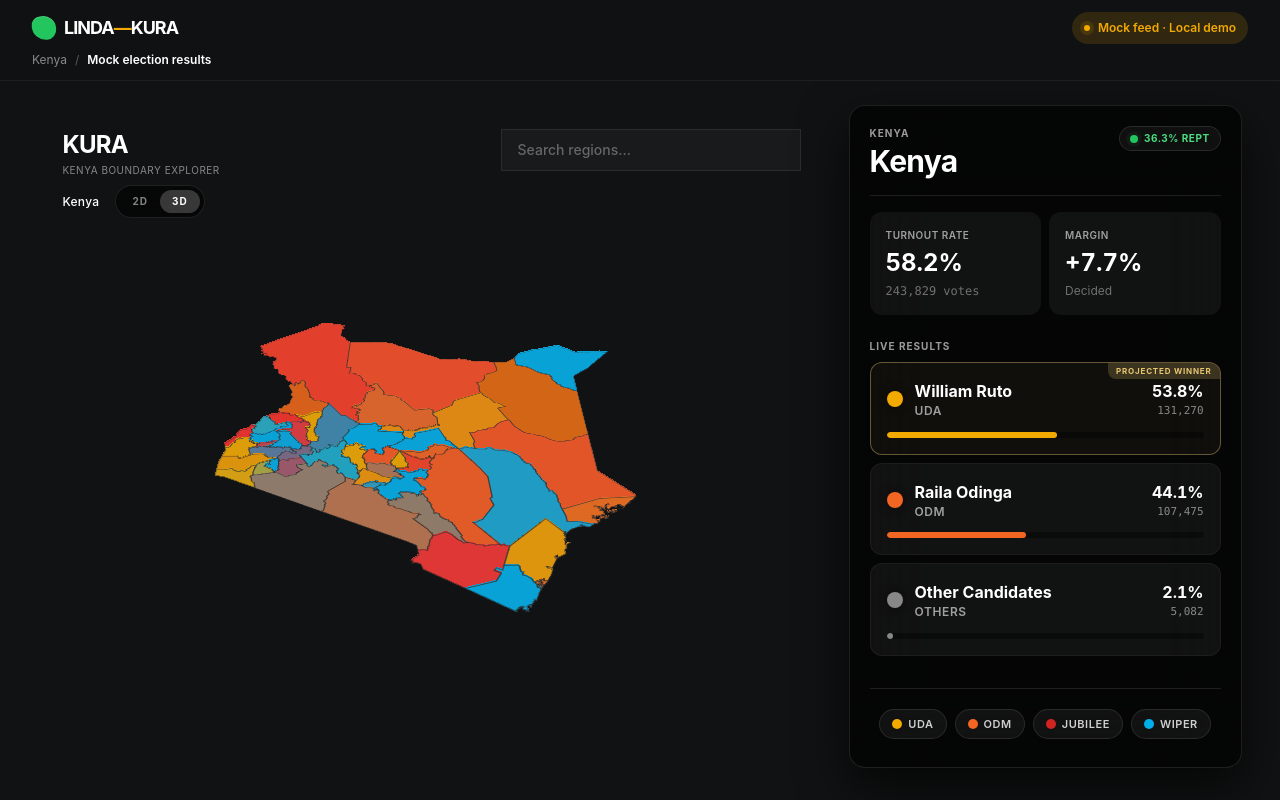
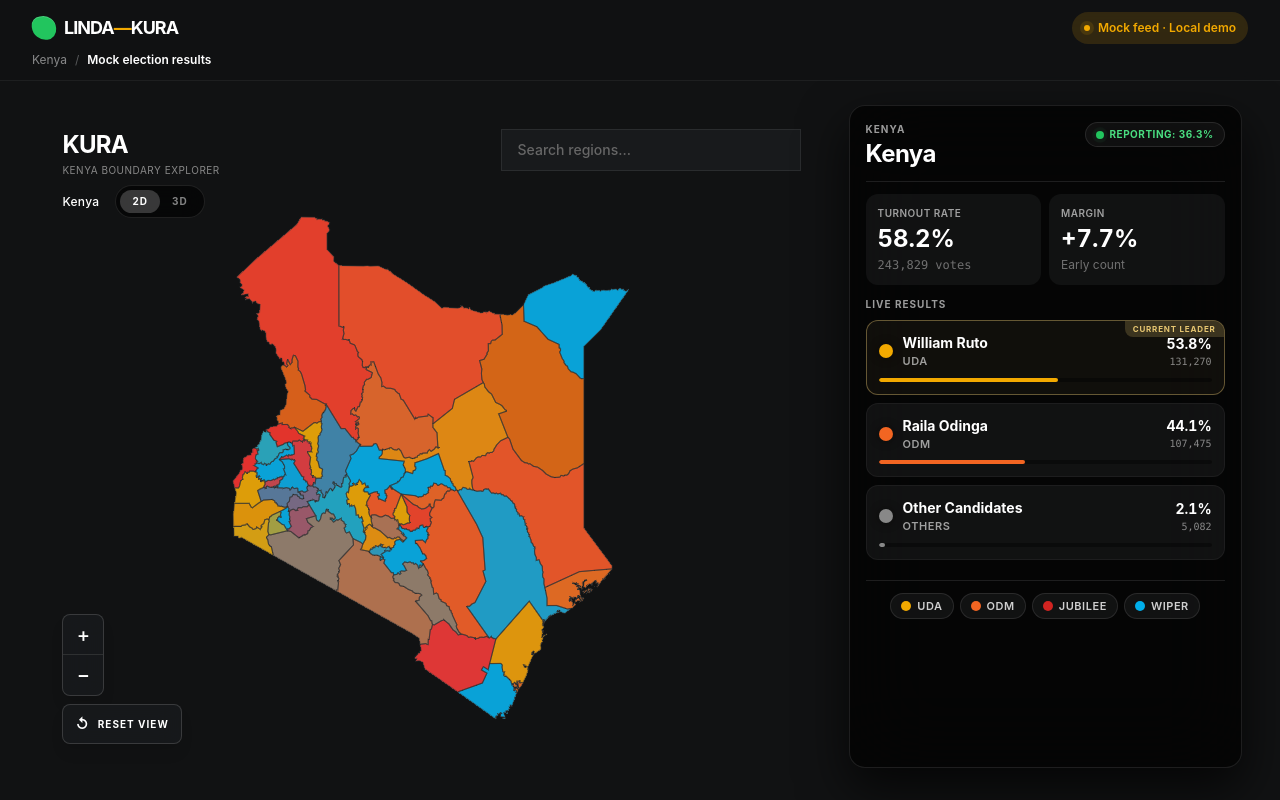
Before and after one commit to Riq32/linda-kura-website, a Next.js app: page / in a window 1280 px wide. Built offline with nearby package versions, Linux system fonts and the light colour scheme.

Commit message:
Update drilldown map and results panel

```diff
--- a/src/components/drilldown-map.tsx
+++ b/src/components/drilldown-map.tsx
@@ -6,6 +6,10 @@ import type { AdminUnit, DrillLevel, MapLocation, RegionElectionData } from "@/s
 
 type FeatureCollection = GeoJSON.FeatureCollection<GeoJSON.Polygon | GeoJSON.MultiPolygon, AdminUnit["properties"]>;
 const files = { counties: "/geojson/counties.geojson", constituencies: "/geojson/constituencies.geojson", wards: "/geojson/wards.geojson" } as const;
+const MAP_ZOOM_BOUNDS = { min: 4.75, max: 13.5 };
+// Keep fitted geometry below the persistent search and breadcrumb overlays.
+const FIT_PADDING = { top: 112, right: 48, bottom: 48, left: 48 };
+const FIT_MAX_ZOOM: Record<DrillLevel, number> = { country: 9.5, county: 9.5, constituency: 11.5, ward: 13 };
 
 function errorMessage(error: unknown) {
   return error instanceof Error ? error.message : "The map data could not be loaded.";
@@ -16,6 +20,17 @@ function bbox(features: AdminUnit[]) {
   const visit = (node: unknown): void => { if (Array.isArray(node) && typeof node[0] === "number") values.push(node as number[]); else if (Array.isArray(node)) node.forEach(visit); };
   features.forEach(feature => visit(feature.geometry.coordinates));
   return values.reduce((result, [x, y]) => result.extend([x, y]), new maplibregl.LngLatBounds());
+}
+
+function fitMapToFeatures(map: MapLibreMap, features: AdminUnit[], level: DrillLevel, camera?: { pitch: number; bearing: number }) {
+  const bounds = bbox(features);
+  if (bounds.isEmpty()) return;
+  map.fitBounds(bounds, {
+    padding: FIT_PADDING,
+    duration: matchMedia("(prefers-reduced-motion: reduce)").matches ? 0 : 800,
+    maxZoom: FIT_MAX_ZOOM[level],
+    ...camera
+  });
 }
 
 function getCenter(feature: AdminUnit): [number, number] {
@@ -56,7 +71,7 @@ export function DrilldownMap({ onLocationChange, onHoverChange }: { onLocationCh
   const electionDataRef = useRef<Record<string, RegionElectionData>>({});
   const [searchQuery, setSearchQuery] = useState("");
   const [searchResults, setSearchResults] = useState<{ name: string; level: string; hierarchy?: string; properties: any }[]>([]);
-  const [viewMode, setViewMode] = useState<"3D" | "2D">("3D");
+  const [viewMode, setViewMode] = useState<"3D" | "2D">("2D");
   const [announcement, setAnnouncement] = useState("");
 
   useEffect(() => {
@@ -120,8 +135,7 @@ export function DrilldownMap({ onLocationChange, onHoverChange }: { onLocationCh
     });
 
     visibleFeaturesRef.current = features;
-    const bounds = bbox(features);
-    if (!bounds.isEmpty()) map.fitBounds(bounds, { padding: 72, duration: matchMedia("(prefers-reduced-motion: reduce)").matches ? 0 : 800, maxZoom: next.level === "ward" ? 13 : next.level === "constituency" ? 11.5 : 9.5 });
+    fitMapToFeatures(map, features, next.level);
     locationRef.current = next; setLocation(next); onLocationChange(next);
   }, [onLocationChange]);
 
@@ -209,7 +223,7 @@ export function DrilldownMap({ onLocationChange, onHoverChange }: { onLocationCh
 
   useEffect(() => {
     if (!container.current || mapRef.current) return;
-    const map = new maplibregl.Map({ container: container.current, attributionControl: false, style: { version: 8, sources: {}, layers: [{ id: "ground", type: "background", paint: { "background-color": "#111213" } }] }, center: [37.9, 0.3], zoom: 5.2, pitch: 58, bearing: -15 });
+    const map = new maplibregl.Map({ container: container.current, attributionControl: false, style: { version: 8, sources: {}, layers: [{ id: "ground", type: "background", paint: { "background-color": "#111213" } }] }, center: [37.9, 0.3], zoom: 5.2, minZoom: MAP_ZOOM_BOUNDS.min, maxZoom: MAP_ZOOM_BOUNDS.max, pitch: 0, bearing: 0 });
     map.keyboard.disable();
     mapRef.current = map;
     requestAnimationFrame(() => map.resize());
@@ -336,6 +350,24 @@ export function DrilldownMap({ onLocationChange, onHoverChange }: { onLocationCh
     ...(location.constituency ? [{ label: location.constituency.properties.shapeName, level: "constituency" as DrillLevel }] : []),
     ...(location.ward ? [{ label: location.ward.properties.shapeName, level: "ward" as DrillLevel }] : [])
   ];
+  const parentCrumb = crumbs.length > 1 ? crumbs[crumbs.length - 2] : undefined;
+  const resetView = useCallback(() => {
+    const map = mapRef.current;
+    const features = visibleFeaturesRef.current;
+    if (!map || !features.length) return;
+
+    fitMapToFeatures(map, features, locationRef.current.level, {
+      pitch: viewMode === "3D" ? 58 : 0,
+      bearing: viewMode === "3D" ? -15 : 0
+    });
+  }, [viewMode]);
+  const changeZoom = useCallback((amount: 1 | -1) => {
+    const map = mapRef.current;
+    if (!map) return;
+    const duration = matchMedia("(prefers-reduced-motion: reduce)").matches ? 0 : 250;
+    if (amount > 0) map.zoomIn({ duration });
+    else map.zoomOut({ duration });
+  }, []);
   const caption = location.level === "country" ? { eyebrow: "National view", title: "Kenya counties", copy: "Select a county to explore its constituencies." } : location.level === "county" ? { eyebrow: "County view", title: `${location.county?.properties.shapeName ?? "County"} constituencies`, copy: "Select a constituency to explore its wards." } : { eyebrow: "Constituency view", title: `${location.constituency?.properties.shapeName ?? "Constituency"} wards`, copy: "Hover a ward to identify its boundary." };
   const handleKeyDown = useCallback((e: React.KeyboardEvent<HTMLDivElement>) => {
     const map = mapRef.current;
@@ -428,6 +460,19 @@ export function DrilldownMap({ onLocationChange, onHoverChange }: { onLocationCh
       </div>
     </nav>
 
+    <div className="absolute bottom-6 left-6 z-20 flex flex-col items-start gap-2" aria-label="Map controls">
+      <div className="overflow-hidden rounded-lg border border-white/15 bg-[#181A1C]/95 shadow-lg backdrop-blur-md">
+        <button type="button" onClick={() => changeZoom(1)} disabled={isLoading} className="grid h-10 w-10 place-items-center border-b border-white/10 text-xl font-medium text-white transition hover:bg-white/10 focus:outline-none focus-visible:bg-white/15 disabled:cursor-not-allowed disabled:text-white/30" aria-label="Zoom in" title="Zoom in">+</button>
+        <button type="button" onClick={() => changeZoom(-1)} disabled={isLoading} className="grid h-10 w-10 place-items-center text-xl font-medium text-white transition hover:bg-white/10 focus:outline-none focus-visible:bg-white/15 disabled:cursor-not-allowed disabled:text-white/30" aria-label="Zoom out" title="Zoom out">−</button>
+      </div>
+      <button type="button" onClick={resetView} disabled={isLoading} className="flex h-10 items-center gap-2 rounded-lg border border-white/15 bg-[#181A1C]/95 px-3 text-[10px] font-bold uppercase tracking-widest text-white shadow-lg backdrop-blur-md transition hover:bg-white/10 focus:outline-none focus-visible:bg-white/15 disabled:cursor-not-allowed disabled:text-white/30" title="Reset the current map view">
+        <span aria-hidden="true" className="text-sm leading-none">↺</span> Reset view
+      </button>
+      {parentCrumb && <button type="button" onClick={() => void navigate(parentCrumb.level)} disabled={isLoading} className="flex h-10 items-center rounded-lg border border-[#FFE600]/60 bg-[#111213]/95 px-3 text-[10px] font-bold uppercase tracking-widest text-[#FFE600] shadow-lg backdrop-blur-md transition hover:bg-[#FFE600] hover:text-[#111213] focus:outline-none focus-visible:bg-[#FFE600] focus-visible:text-[#111213] disabled:cursor-not-allowed disabled:border-white/20 disabled:text-white/30" title={`Return to ${parentCrumb.label}`}>
+        Back to {parentCrumb.label}
+      </button>}
+    </div>
+
     {tooltip && <div className="pointer-events-none absolute z-20 border border-[#2A2C2E] bg-[#181A1C] px-3 py-1.5 text-[10px] font-bold uppercase tracking-widest text-white" style={{ left: tooltip.x, top: tooltip.y }}>{tooltip.name}</div>}
     {isLoading && <div className="absolute inset-0 z-20 grid place-items-center bg-[#111213]/80 text-[10px] font-bold uppercase tracking-[0.2em] text-white"><span className="border border-[#2A2C2E] px-6 py-3">Loading Kenya</span></div>}
     {loadError && <div className="absolute inset-0 z-30 grid place-items-center bg-[#111213] p-6 text-center"><div><p className="text-sm font-bold text-white">Map unavailable</p><p className="mt-2 text-xs text-[#888]">{loadError}</p><button type="button" onClick={() => void navigate("country")} className="mt-6 border border-[#2A2C2E] px-4 py-2 text-[10px] font-bold uppercase tracking-widest text-white transition hover:bg-[#2A2C2E]">Retry map</button></div></div>}
--- a/src/components/results-panel.tsx
+++ b/src/components/results-panel.tsx
@@ -15,6 +15,9 @@ export function ResultsPanel({ location, activeData, nationalData }: ResultsPane
   const [hoveredLegendParty, setHoveredLegendParty] = useState<string | null>(null);
 
   const data = activeData || nationalData;
+  const reportingPct = data.stationsReportingPct;
+  const isDecided = reportingPct >= 95 && data.margin > 5;
+  const raceStatus = reportingPct < 50 ? "Early count" : reportingPct < 95 ? "Results pending" : isDecided ? "Decided" : "Too Close to Call";
 
   const crumbs = [
     { label: "Kenya", level: "country" },
@@ -26,44 +29,44 @@ export function ResultsPanel({ location, activeData, nationalData }: ResultsPane
   return (
     <motion.aside
       layout
-      className="flex h-full min-w-0 flex-col overflow-y-auto rounded-2xl border border-white/10 bg-black/70 p-5 shadow-[0_20px_50px_rgba(0,0,0,0.7)] backdrop-blur-2xl"
+      className="flex h-full min-w-0 flex-col overflow-y-auto rounded-2xl border border-white/10 bg-black/70 p-4 shadow-[0_20px_50px_rgba(0,0,0,0.7)] backdrop-blur-2xl"
       aria-label="Telemetry dashboard"
     >
-      <div className="flex flex-col gap-4">
-        <div className="flex flex-col gap-1.5 border-b border-white/10 pb-4">
+      <div className="flex flex-col gap-3">
+        <div className="flex flex-col gap-1 border-b border-white/10 pb-3">
           <div className="flex items-start justify-between gap-4">
             <div className="flex flex-col gap-0.5">
               <span className="text-[10px] font-bold uppercase tracking-widest text-white/60">
                 {crumbs.map(c => c.label.toUpperCase()).join(' > ')}
               </span>
-              <h2 className="text-3xl font-bold tracking-tight text-white">{data.name}</h2>
+              <h2 className="text-2xl font-bold leading-tight tracking-tight text-white">{data.name}</h2>
             </div>
             <div className="flex items-center gap-1.5 rounded-full border border-white/10 bg-white/5 px-2.5 py-1 backdrop-blur-md">
               <span className="relative flex h-2 w-2">
                 <span className="absolute inline-flex h-full w-full animate-ping rounded-full bg-green-400 opacity-75"></span>
                 <span className="relative inline-flex h-2 w-2 rounded-full bg-green-500"></span>
               </span>
-              <span className="whitespace-nowrap text-[10px] font-bold uppercase tracking-wider text-green-400">
-                {data.stationsReportingPct.toFixed(1)}% REPT
+              <span className="whitespace-nowrap text-[10px] font-bold uppercase tracking-wider text-green-400" title={`${reportingPct.toFixed(1)}% of stations reporting`}>
+                Reporting: {reportingPct.toFixed(1)}%
               </span>
             </div>
           </div>
         </div>
 
-        <div className="grid grid-cols-2 gap-2 pb-2">
-          <div className="flex flex-col gap-1 rounded-xl bg-white/5 p-4">
+        <div className="grid grid-cols-2 gap-2">
+          <div className="flex flex-col gap-0.5 rounded-xl bg-white/5 p-3">
             <span className="text-[10px] font-semibold uppercase tracking-wider text-white/60">Turnout Rate</span>
             <div className="flex items-baseline gap-2">
               <span className="text-2xl font-bold tabular-nums text-white">{data.turnoutPct.toFixed(1)}%</span>
             </div>
             <span className="text-xs font-mono text-white/40">{data.totalVotesCast.toLocaleString()} votes</span>
           </div>
-          <div className="flex flex-col gap-1 rounded-xl bg-white/5 p-4">
+          <div className="flex flex-col gap-0.5 rounded-xl bg-white/5 p-3">
             <span className="text-[10px] font-semibold uppercase tracking-wider text-white/60">Margin</span>
             <div className="flex items-baseline gap-2">
               <span className="text-2xl font-bold tabular-nums text-white">+{data.margin.toFixed(1)}%</span>
             </div>
-            <span className="text-xs text-white/40">{data.margin > 5 ? "Decided" : "Too Close to Call"}</span>
+            <span className="text-xs text-white/40">{raceStatus}</span>
           </div>
         </div>
 
@@ -82,25 +85,25 @@ export function ResultsPanel({ location, activeData, nationalData }: ResultsPane
                     exit={{ opacity: 0 }}
                     transition={{ type: "spring", stiffness: 300, damping: 30 }}
                     key={party.party}
-                    className={`relative overflow-hidden rounded-xl border p-4 transition-opacity duration-200 ${index === 0 ? 'border-[#e6c671]/40 bg-[#e6c671]/5' : 'border-white/5 bg-white/5'}`}
+                    className={`relative overflow-hidden rounded-xl border p-3 transition-opacity duration-200 ${index === 0 ? 'border-[#e6c671]/40 bg-[#e6c671]/5' : 'border-white/5 bg-white/5'}`}
                   >
                     {index === 0 && (
-                      <div className="absolute right-0 top-0 rounded-bl-lg bg-[#e6c671]/20 px-2 py-0.5 text-[8px] font-bold uppercase tracking-widest text-[#e6c671]">Projected Winner</div>
+                      <div className="absolute right-0 top-0 rounded-bl-lg bg-[#e6c671]/20 px-2 py-0.5 text-[8px] font-bold uppercase tracking-widest text-[#e6c671]">{isDecided ? "Projected Winner" : "Current Leader"}</div>
                     )}
-                    <div className="mb-3 flex items-center justify-between">
-                      <div className="flex items-center gap-3">
-                        <div className="h-4 w-4 rounded-full shadow-[0_0_8px_rgba(0,0,0,0.5)]" style={{ backgroundColor: party.color }} />
+                    <div className="mb-2 flex items-center justify-between">
+                      <div className="flex items-center gap-2.5">
+                        <div className="h-3.5 w-3.5 rounded-full shadow-[0_0_8px_rgba(0,0,0,0.5)]" style={{ backgroundColor: party.color }} />
                         <div className="flex flex-col">
-                          <span className="text-base font-bold text-white">{party.candidate}</span>
-                          <span className="text-xs font-semibold uppercase tracking-wider text-white/60">{party.party}</span>
+                          <span className="text-sm font-bold text-white">{party.candidate}</span>
+                          <span className="text-[11px] font-semibold uppercase tracking-wider text-white/60">{party.party}</span>
                         </div>
                       </div>
                       <div className="flex flex-col items-end">
-                        <span className="text-base font-bold tabular-nums text-white">{party.percentage.toFixed(1)}%</span>
-                        <span className="text-[11px] font-mono text-white/50">{party.votes.toLocaleString()}</span>
+                        <span className="text-sm font-bold tabular-nums text-white">{party.percentage.toFixed(1)}%</span>
+                        <span className="text-[10px] font-mono text-white/50">{party.votes.toLocaleString()}</span>
                       </div>
                     </div>
-                    <div className="h-1.5 w-full overflow-hidden rounded-full bg-black/40">
+                    <div className="h-1 w-full overflow-hidden rounded-full bg-black/40">
                       <motion.div
                         className="h-full rounded-full"
                         initial={{ width: 0 }}
@@ -116,14 +119,14 @@ export function ResultsPanel({ location, activeData, nationalData }: ResultsPane
           </div>
         </div>
 
-        <div className="mt-4 flex flex-wrap justify-center gap-2 border-t border-white/10 pt-5">
+        <div className="mt-2 flex flex-wrap justify-center gap-1.5 border-t border-white/10 pt-3">
           {PARTIES.map(party => (
             <button
               key={party.name}
               type="button"
               onMouseEnter={() => setHoveredLegendParty(party.name)}
               onMouseLeave={() => setHoveredLegendParty(null)}
-              className={`flex items-center gap-1.5 rounded-full border border-white/10 bg-white/5 px-3 py-1.5 transition-colors hover:bg-white/10 ${hoveredLegendParty === party.name ? 'ring-1 ring-white/30' : ''}`}
+              className={`flex items-center gap-1.5 rounded-full border border-white/10 bg-white/5 px-2.5 py-1 transition-colors hover:bg-white/10 ${hoveredLegendParty === party.name ? 'ring-1 ring-white/30' : ''}`}
             >
               <div className="h-2.5 w-2.5 rounded-full" style={{ backgroundColor: party.color }} />
               <span className="text-[11px] font-semibold uppercase tracking-wider text-white/80">{party.name}</span>
```
Also changed, not shown: 1 other file (tests, documents, lock files or other folders).
